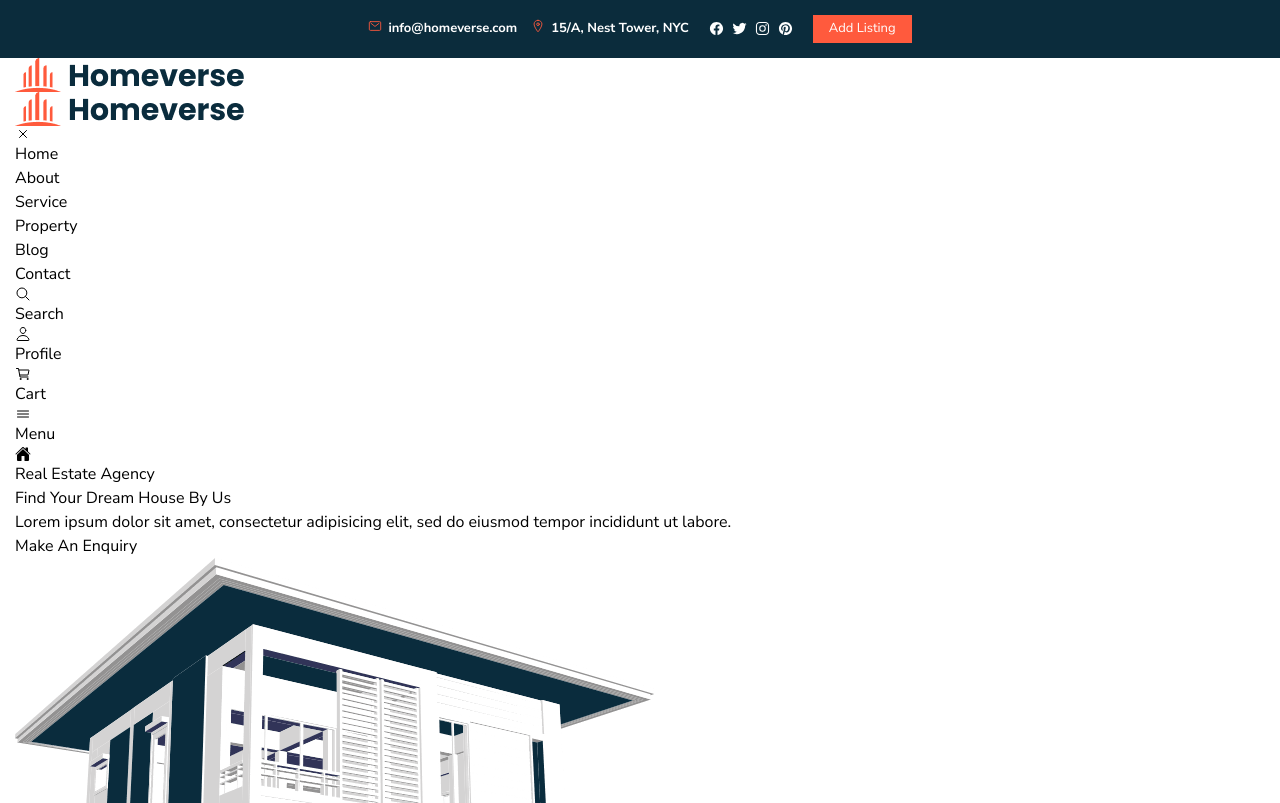
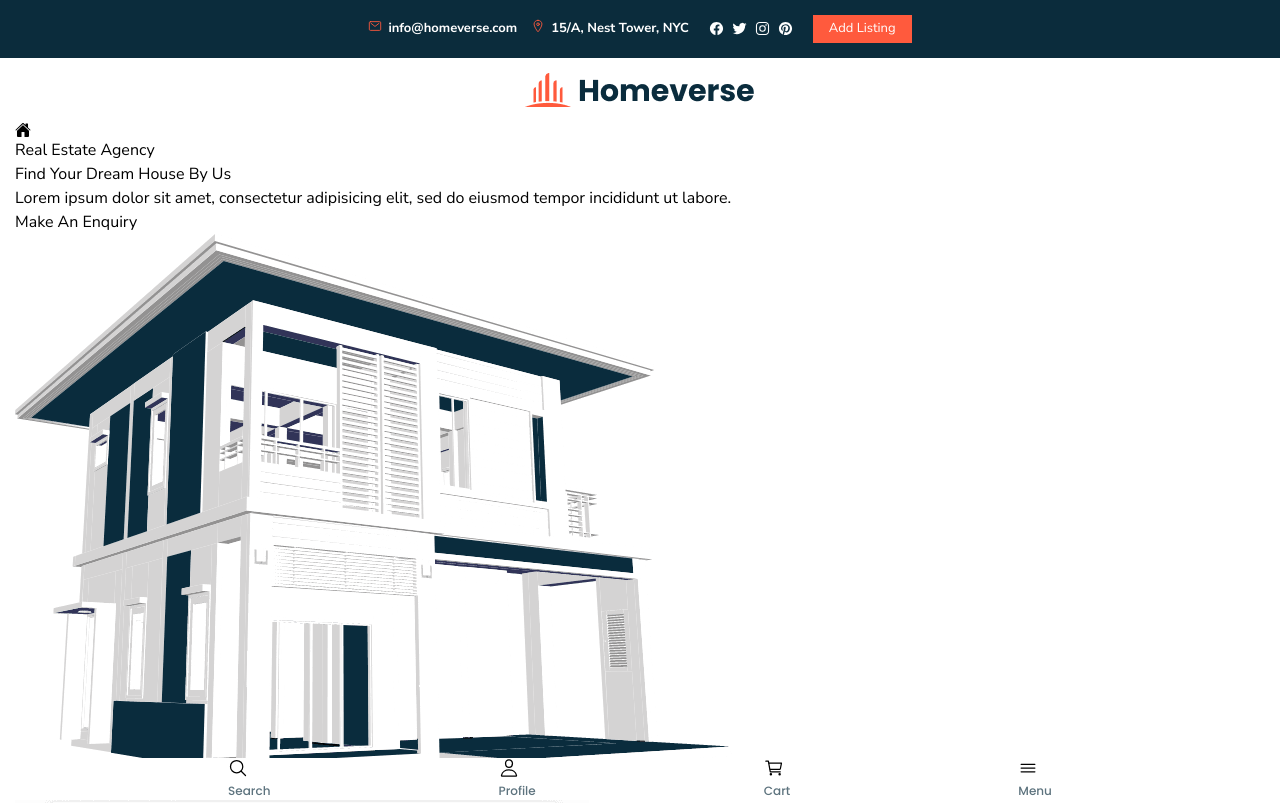
Before and after one commit to avena/codewithsadee, a website: page index.html in a window 1280 px wide. Shown: the top 803 px of the page. Drawn offline with nearby package versions, Linux system fonts and the light colour scheme.

Commit message:
Styles menus - before JS - 31:00

```diff
--- a/index.html
+++ b/index.html
@@ -21,8 +21,8 @@
   <body class="bg-white ">
 
 
-  <header class="header relative" data-header>
-    <div class="overlay" data-overlay> </div>
+  <header class="header relative z-[2]" data-header>
+    <div class="overlay fixed inset-0 opacity-0 pointer-events-none duration-[0.25s] ease z-[4] active:opacity-[1] active:pointer-events-auto" data-overlay> </div>
 
     <div class="header-top bg-prussian-blue">
 
@@ -87,23 +87,23 @@
 
     </div>
 
-    <div class="header-bottom">
+    <div class="header-bottom bg-white">
       <div class="container">
 
         <a href="#" class="logo">
           <img src="./assets/images/logo.png" alt="Homeverse logo">
         </a>
 
-        <nav class="navbar" data-navbar>
+        <nav class="navbar bg-white fixed top-0 left-[-310px] max-w-[300px] h-full shadow-[0_3px_10px_hsla(0, 0%, 0%, 0.3)] z-[5] py-[60px] px-5 active:visible active:translate-x-[310px] active:duration-[0.15s] active:ease-out" data-navbar>
 
-          <div class="navbar-top">
+          <div class="navbar-top flex justify-between items-center pb-10 border border-cultured-1 border-solid mb-6">
 
             <a href="#" class="logo">
-              <img src="./assets/images/logo.png" alt="Homeverse logo">
+              <img src="./assets/images/logo.png" alt="Homeverse logo" class="w-[200px]">
             </a>
 
             <button class="nav-close-btn" data-nav-close-btn aria-label="Close Menu">
-              <ion-icon name="close-outline"></ion-icon>
+              <ion-icon name="close-outline" class="text-[20px]"></ion-icon>
             </button>
 
           </div>
@@ -112,27 +112,27 @@
             <ul class="navbar-list">
 
               <li>
-                <a href="#home" class="navbar-link" data-nav-link>Home</a>
+                <a href="#home" class="navbar-link text-cadet text-fs-5 font-fw600 uppercase hover:text-orange-soda focus:text-orange-soda" data-nav-link>Home</a>
               </li>
 
               <li>
-                <a href="#about" class="navbar-link" data-nav-link>About</a>
+                <a href="#about" class="navbar-link text-cadet text-fs-5 font-fw600 uppercase hover:text-orange-soda focus:text-orange-soda" data-nav-link>About</a>
               </li>
 
               <li>
-                <a href="#service" class="navbar-link" data-nav-link>Service</a>
+                <a href="#service" class="navbar-link text-cadet text-fs-5 font-fw600 uppercase hover:text-orange-soda focus:text-orange-soda" data-nav-link>Service</a>
               </li>
 
               <li>
-                <a href="#property" class="navbar-link" data-nav-link>Property</a>
+                <a href="#property" class="navbar-link text-cadet text-fs-5 font-fw600 uppercase hover:text-orange-soda focus:text-orange-soda" data-nav-link>Property</a>
               </li>
 
               <li>
-                <a href="#blog" class="navbar-link" data-nav-link>Blog</a>
+                <a href="#blog" class="navbar-link text-cadet text-fs-5 font-fw600 uppercase hover:text-orange-soda focus:text-orange-soda" data-nav-link>Blog</a>
               </li>
 
               <li>
-                <a href="#contact" class="navbar-link" data-nav-link>Contact</a>
+                <a href="#contact" class="navbar-link text-cadet text-fs-5 font-fw600 uppercase hover:text-orange-soda focus:text-orange-soda" data-nav-link>Contact</a>
               </li>
 
             </ul>
@@ -140,30 +140,30 @@
 
         </nav>
 
-        <div class="header-bottom-actions">
+        <div class="header-bottom-actions bg-white fixed bottom-0 left-0 w-full flex justify-evenly shadow-[-2px_0_30px_hsal(237,71,52%,0.2)] z-[3] ">
 
-          <button class="header-bottom-actions-btn" aria-label="Search">
-            <ion-icon name="search-outline"></ion-icon>
+          <button class="header-bottom-actions-btn hover:text-orange-soda focus:text-orange-soda" aria-label="Search">
+            <ion-icon class="text-[20px] mb-1 duration-[0.25s] ease-out" name="search-outline"></ion-icon>
 
-            <span>Search</span>
+            <span class="text-cadet font-ff-poppins text-fs-7 font-fw500">Search</span>
           </button>
 
-          <button class="header-bottom-actions-btn" aria-label="Profile">
-            <ion-icon name="person-outline"></ion-icon>
+          <button class="header-bottom-actions-btn hover:text-orange-soda focus:text-orange-soda" aria-label="Profile">
+            <ion-icon class="text-[20px] mb-1 duration-[0.25s] ease-out" name="person-outline"></ion-icon>
 
-            <span>Profile</span>
+            <span class="text-cadet font-ff-poppins text-fs-7 font-fw500">Profile</span>
           </button>
 
-          <button class="header-bottom-actions-btn" aria-label="Cart">
-            <ion-icon name="cart-outline"></ion-icon>
+          <button class="header-bottom-actions-btn hover:text-orange-soda focus:text-orange-soda" aria-label="Cart">
+            <ion-icon class="text-[20px] mb-1 duration-[0.25s] ease-out" name="cart-outline"></ion-icon>
 
-            <span>Cart</span>
+            <span class="text-cadet font-ff-poppins text-fs-7 font-fw500">Cart</span>
           </button>
 
-          <button class="header-bottom-actions-btn" data-nav-open-btn aria-label="Open Menu">
-            <ion-icon name="menu-outline"></ion-icon>
+          <button class="header-bottom-actions-btn hover:text-orange-soda focus:text-orange-soda" data-nav-open-btn aria-label="Open Menu">
+            <ion-icon class="text-[20px] mb-1 duration-[0.25s] ease-out" name="menu-outline"></ion-icon>
 
-            <span>Menu</span>
+            <span class="text-cadet font-ff-poppins text-fs-7 font-fw500">Menu</span>
           </button>
 
         </div>
--- a/src/style.css
+++ b/src/style.css
@@ -102,13 +102,16 @@ ion-icon { pointer-events: none; }
   padding-inline: 15px;
 }
 
-
-.header {
-  z-index: 2;
+.header-top, .header-bottom {
+  padding-block: 15px;
 }
 
-.header-top {
-  padding-block: 15px;
+.header-bottom .logo img {
+  margin-inline: auto;
+}
+
+.overlay {
+  background: hsla(0, 0%, 0%, 0.7);
 }
 
 @tailwind base;
```
Also changed, not shown: assets/css/style.css.
